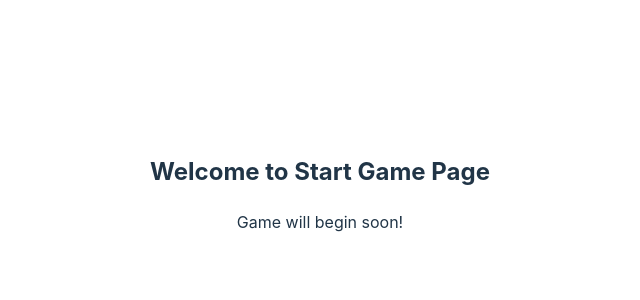
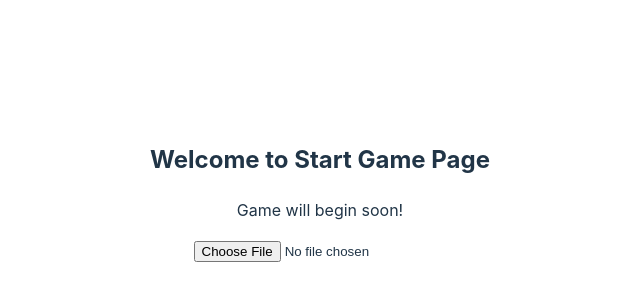
Before and after one commit to julia-b-grenier/GuessOrMess, a React (Vite) app in the folder guess-or-mess/: page /start-game in a window 1280 px wide. Shown: the part 208-508 px from the top of the page, without its empty margins (320-960 px from the left). Built offline with nearby package versions, Linux system fonts and the light colour scheme.

Commit message:
file selector inside the start game

```diff
--- a/guess-or-mess/package.json
+++ b/guess-or-mess/package.json
@@ -10,6 +10,7 @@
     "preview": "vite preview"
   },
   "dependencies": {
+    "cheerio": "^1.0.0",
     "firebase": "^11.2.0",
     "primereact": "^10.9.2",
     "react": "^18.3.1",
--- a/guess-or-mess/src/pages/StartGame.tsx
+++ b/guess-or-mess/src/pages/StartGame.tsx
@@ -1,8 +1,56 @@
+import * as cheerio from 'cheerio';
+import * as React from 'react';
+
+export class FileSelector extends React.Component<{}, { fileContent: string }> {
+    constructor(props: {}) {
+        super(props);
+        this.state = { fileContent: '' };
+        this.handleChange = this.handleChange.bind(this);
+    }
+
+    handleChange(event: React.ChangeEvent<HTMLInputElement>) {
+        const file = event.target.files?.[0];
+        if (!file) return;
+
+        const reader = new FileReader();
+        reader.onload = (e) => {
+            const content = e.target?.result as string;
+            this.setState({ fileContent: content });
+            const parsedData = parseAnkiDeck(content);
+            console.log(parsedData);
+        };
+        reader.readAsText(file);
+    }
+
+    render() {
+        return (
+            <div>
+                <input type="file" onChange={this.handleChange} />
+            </div>
+        );
+    }
+}
+
+const parseAnkiDeck = (deckData: string) => {
+    const pairs: { question: string; answer: string }[] = [];
+    const lines = deckData.split('\n').filter(line => line.trim() !== '');
+
+    lines.forEach(line => {
+        const [question, answerHTML] = line.split('\t');
+        const $ = cheerio.load(answerHTML);
+        const answer = $('span').text().trim() || answerHTML;
+        pairs.push({ question: question.trim(), answer });
+    });
+
+    return pairs;
+};
+
 function StartGame() {
     return (
         <div>
             <h2>Welcome to Start Game Page</h2>
             <p>Game will begin soon!</p>
+            <FileSelector />
         </div>
     );
 }
```
Also changed, not shown: 1 other file (tests, documents, lock files or other folders). Lines whose indentation alone changed are shown as unchanged.
